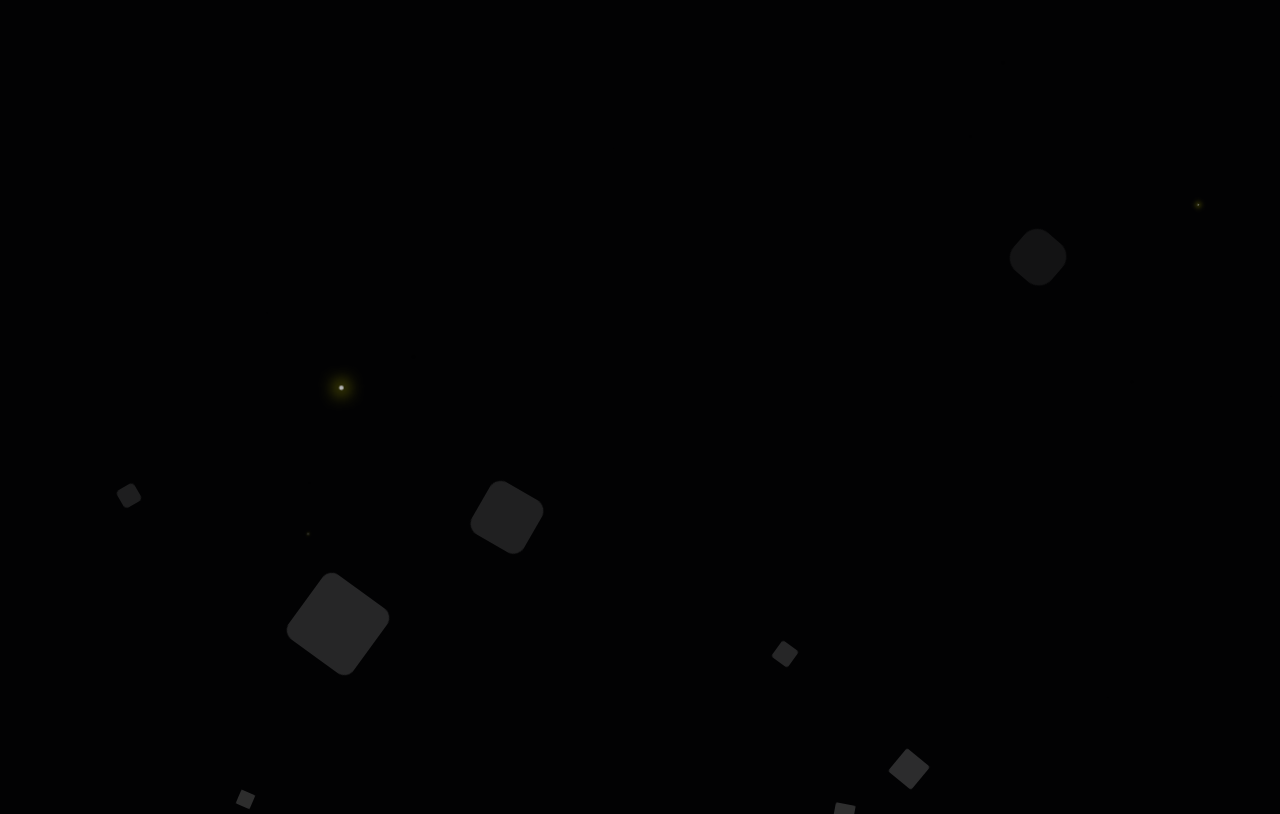
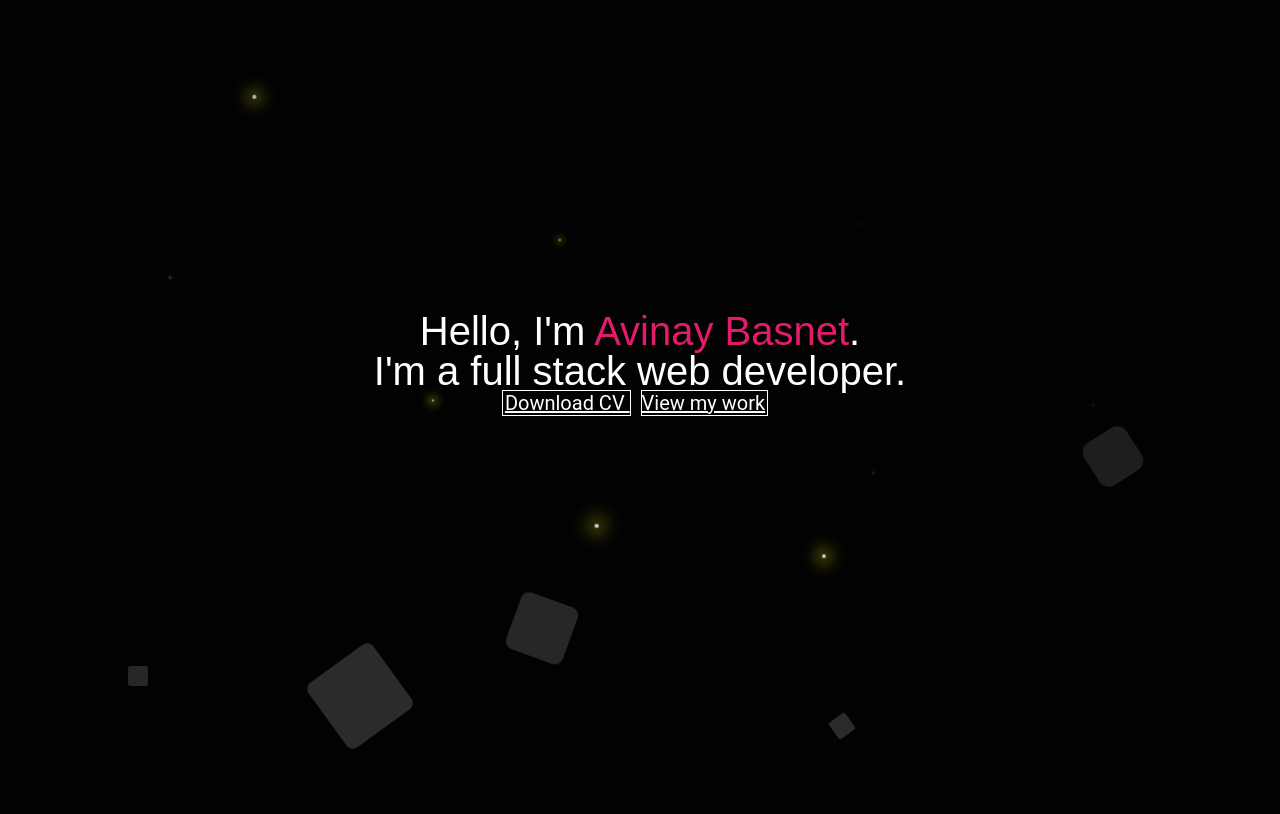
Before and after one commit to basnetAvinay/portfolio, an Angular app: page / in a window 1280 px wide. Built offline with nearby package versions, Linux system fonts and the light colour scheme.

Commit message:
Cleanup and initial home page setup.

```diff
--- a/src/app/app.component.html
+++ b/src/app/app.component.html
@@ -1,2 +1 @@
-<app-boxes></app-boxes>
-<app-fireflies></app-fireflies>
+<app-home></app-home>
--- a/src/app/app.module.ts
+++ b/src/app/app.module.ts
@@ -6,12 +6,14 @@ import { AppComponent } from './app.component';
 import { BrowserAnimationsModule } from '@angular/platform-browser/animations';
 import { FirefliesComponent } from './components/backgrounds/fireflies/fireflies.component';
 import { BoxesComponent } from './components/backgrounds/boxes/boxes.component';
+import { HomeComponent } from './forms/home/home.component';
 
 @NgModule({
   declarations: [
     AppComponent,
     FirefliesComponent,
-    BoxesComponent
+    BoxesComponent,
+    HomeComponent
   ],
   imports: [
     BrowserModule,
--- a/src/app/components/backgrounds/boxes/boxes.component.scss
+++ b/src/app/components/backgrounds/boxes/boxes.component.scss
@@ -1,9 +1,9 @@
 .circles {
   position: absolute;
   top: 0;
+  bottom: 0;
+  right: 0;
   left: 0;
-  width: 90%;
-  height: 100vh;
   overflow: hidden;
 }
 
@@ -24,7 +24,6 @@
   height: 80px;
   animation-delay: 0s;
 }
-
 
 .circles li:nth-child(2) {
   left: 10%;
@@ -105,5 +104,4 @@
     opacity: 0;
     border-radius: 50%;
   }
-
 }
--- a/src/app/components/backgrounds/boxes/boxes.component.ts
+++ b/src/app/components/backgrounds/boxes/boxes.component.ts
@@ -1,15 +1,9 @@
-import { Component, OnInit } from '@angular/core';
+import {Component} from '@angular/core';
 
 @Component({
   selector: 'app-boxes',
   templateUrl: './boxes.component.html',
   styleUrls: ['./boxes.component.scss']
 })
-export class BoxesComponent implements OnInit {
-
-  constructor() { }
-
-  ngOnInit(): void {
-  }
-
+export class BoxesComponent {
 }
--- a/src/app/components/backgrounds/fireflies/fireflies.component.scss
+++ b/src/app/components/backgrounds/fireflies/fireflies.component.scss
@@ -1,4 +1,4 @@
-$quantity: 15;
+$quantity: 30;
 
 .firefly {
   position: fixed;
--- a/src/app/components/backgrounds/fireflies/fireflies.component.ts
+++ b/src/app/components/backgrounds/fireflies/fireflies.component.ts
@@ -1,17 +1,11 @@
-import { Component, OnInit } from '@angular/core';
+import {Component} from '@angular/core';
 
 @Component({
   selector: 'app-fireflies',
   templateUrl: './fireflies.component.html',
   styleUrls: ['./fireflies.component.scss']
 })
-export class FirefliesComponent implements OnInit {
+export class FirefliesComponent {
 
-  readonly fireflyCount = 15;
-
-  constructor() { }
-
-  ngOnInit(): void {
-  }
-
+  readonly fireflyCount = 30;
 }
--- /dev/null
+++ b/src/app/forms/home/home.component.html
@@ -0,0 +1,23 @@
+<app-boxes></app-boxes>
+<app-fireflies></app-fireflies>
+<div class="root">
+  <div class="child" style="position: relative;">
+    <p class="text" data-aos="fade-left" data-aos-duration="3000">
+      Hello, I'm <span class="highlight">Avinay Basnet</span>.
+      <br><br>I'm a full stack web developer.
+    </p>
+    <a type="button"
+       href="https://drive.google.com/file/d/1gW9O_vy9lOvyqS8-5wyWikGhOgV-mlwQ/view?usp=sharing"
+       target="_blank"
+       class="btn"
+       data-aos="fade-right"
+       data-aos-duration="3000">
+      <i class="far fa-file-pdf" style="padding-right: 2px;"></i>
+      Download CV
+    </a>
+    <a type="button" href="" class="btn" data-aos="fade-left" data-aos-duration="3000">
+      View my work
+      <i class="fas fa-arrow-right" style="padding-left: 2px;"></i>
+    </a>
+  </div>
+</div>
--- /dev/null
+++ b/src/app/forms/home/home.component.scss
@@ -0,0 +1,33 @@
+.root {
+  min-height: 90vh !important;
+  left: 0;
+  right: 0;
+  display: grid;
+  place-items: center;
+}
+
+.child {
+  text-align: center;
+}
+
+.text {
+  color: #ffffff;
+  font-size: 2.5rem;
+  font-family: 'Dosis', sans-serif;
+}
+
+.highlight {
+  color: #e31b6d;
+}
+
+.btn {
+  color: #ffffff;
+  font-size: 20px;
+  border: 1px solid #ffffff;
+  margin-right: 10px;
+}
+
+.btn:hover {
+  background-color: #00a1a7;
+  border: 1px solid #00a1a7;
+}
--- /dev/null
+++ b/src/app/forms/home/home.component.ts
@@ -0,0 +1,15 @@
+import { Component, OnInit } from '@angular/core';
+
+@Component({
+  selector: 'app-home',
+  templateUrl: './home.component.html',
+  styleUrls: ['./home.component.scss']
+})
+export class HomeComponent implements OnInit {
+
+  constructor() { }
+
+  ngOnInit(): void {
+  }
+
+}
--- a/src/styles.scss
+++ b/src/styles.scss
@@ -1,8 +1,10 @@
 @import url('https://fonts.googleapis.com/css2?family=Quicksand:wght@300;500&display=swap');
 
 body {
-  width: 100%;
-  height: 100%;
+  left: 0;
+  right: 0;
+  top: 0;
+  bottom: 0;
   background: #020203;
   font-family: 'Quicksand', sans-serif;
 }
```
